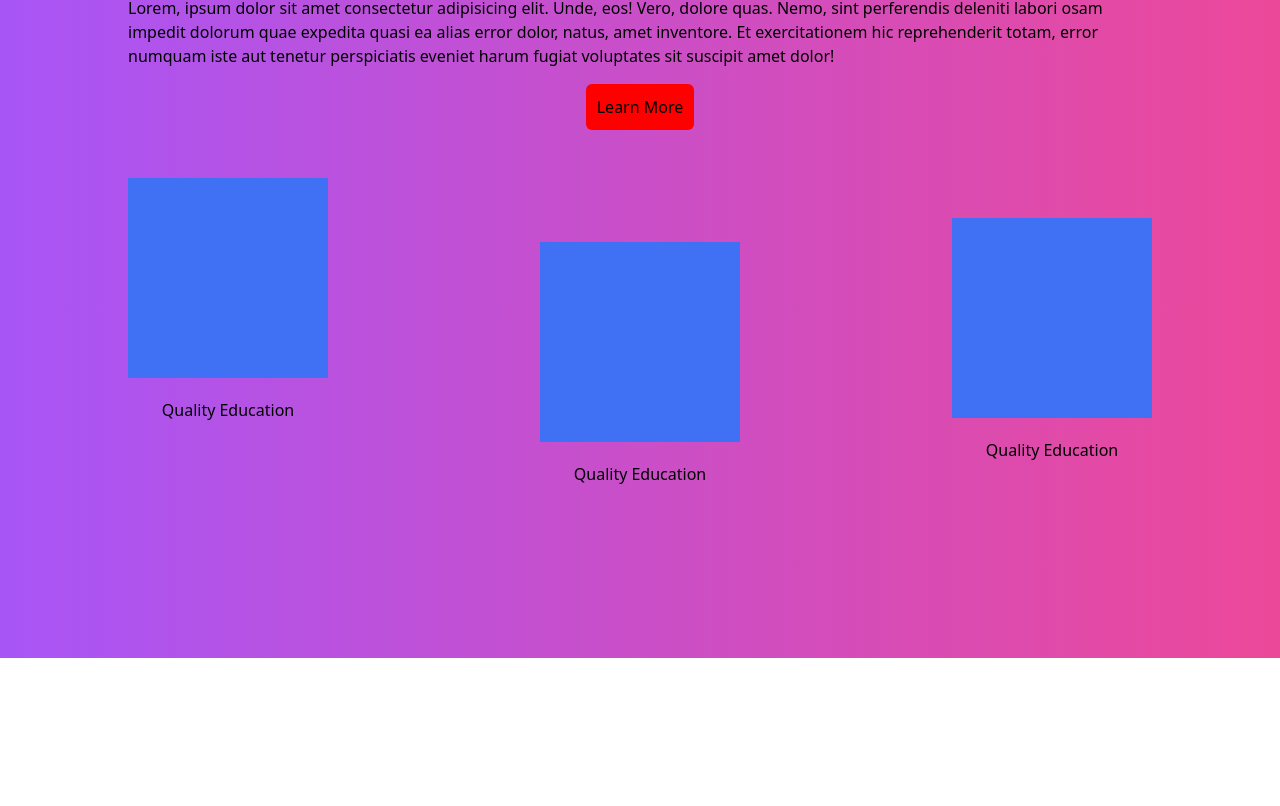
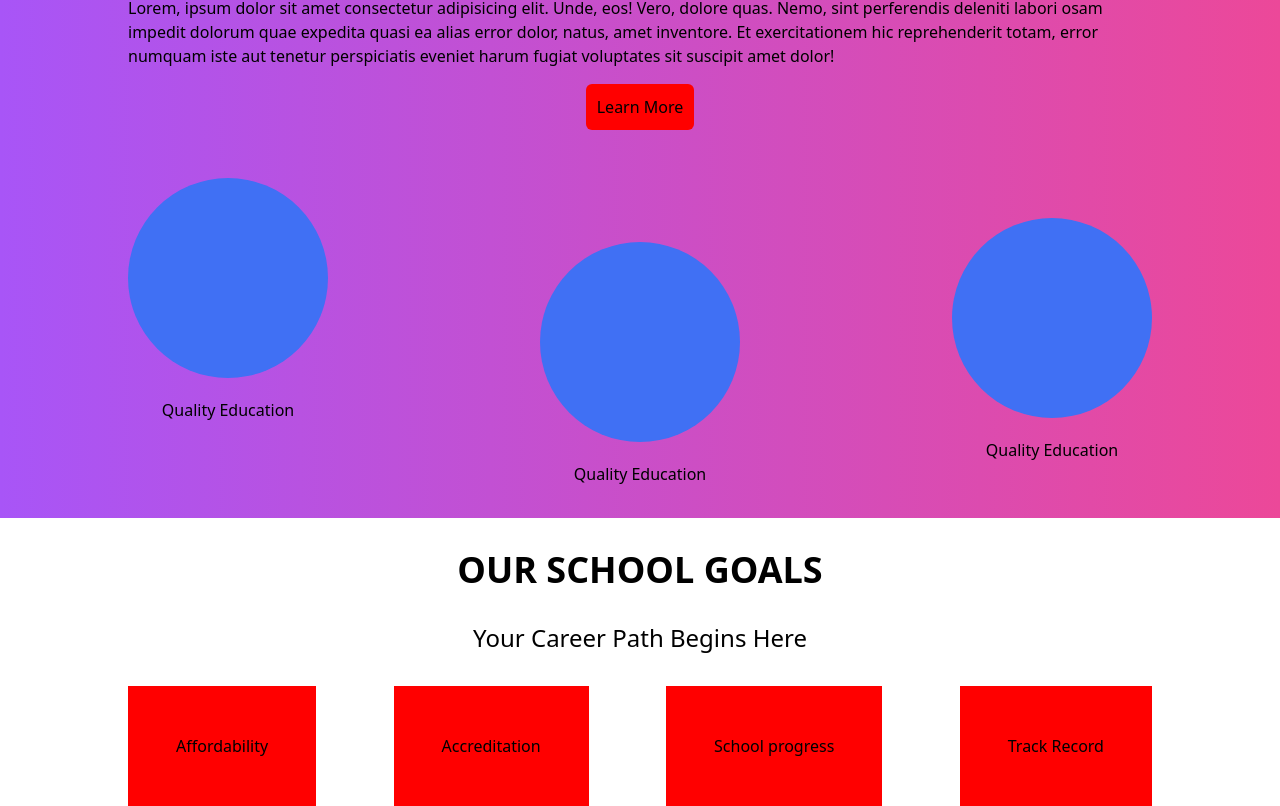
Before and after one commit to lil-dev16/ansar-academy, a React (Create React App) app: page / in a window 1280 px wide. Shown: the part 200-1006 px from the top of the page. Before the commit the page ends 858 px from the top, so only its background shows below. Built offline with nearby package versions, Linux system fonts and the light colour scheme.

Commit message:
added stuff

```diff
--- a/package.json
+++ b/package.json
@@ -6,6 +6,7 @@
     "@testing-library/jest-dom": "^5.14.1",
     "@testing-library/react": "^13.0.0",
     "@testing-library/user-event": "^13.2.1",
+    "gsap": "^3.11.4",
     "react": "^18.2.0",
     "react-dom": "^18.2.0",
     "react-icons": "^4.7.1",
--- /dev/null
+++ b/src/components/Goals.jsx
@@ -0,0 +1,28 @@
+import React from 'react'
+import {gsap} from 'gsap'
+
+const Goals = () => {
+  return (
+    <div className='bg-r text-center'>
+        <h1 className='text-4xl font-bold py-[2rem]'>OUR SCHOOL GOALS</h1>
+        <p className='pb-[2rem] text-2xl'>Your Career Path Begins Here</p>
+        <div className="goals-sec flex flex-col md:flex-row justify-between gap-[1rem]">
+            <div className="box">
+                <p>Affordability</p>
+            </div>
+            <div className="box">
+                <p>Accreditation</p>
+            </div>
+            <div className="box">
+                <p>School progress</p>
+            </div>
+            <div className="box">
+                <p>Track Record</p>
+            </div>
+        </div>
+    </div>
+  )
+}
+gsap.from('.box', {opacity: 0, duration: 2, delay: 2, x: 60})
+gsap.from('.bg-r', {opacity: 0, duration: 2, delay: 2, y: 25})
+export default Goals
--- a/src/components/Hero.jsx
+++ b/src/components/Hero.jsx
@@ -3,7 +3,7 @@ import React from 'react'
 const Hero = () => {
   return (
     <div className='bg-gradient-to-r from-purple-500 to-pink-500 min-h-[50vh] '>
-        <div className='bg-r grid '>
+        <div className='bg-r grid pb-[2rem] '>
 
         <h1 className='text-3xl font-bold text-center py-[2rem]'>Empowering Student knowledge</h1>
         <p>Lorem, ipsum dolor sit amet consectetur
@@ -15,18 +15,18 @@ const Hero = () => {
                error numquam iste aut tenetur perspiciatis
             eveniet harum fugiat voluptates sit suscipit amet dolor!</p>
             <button className='btn p-[.7rem] rounded-md my-[1rem] mr-[0]'>Learn More</button>
-            <div className="wavy-sec flex justify-between h-[60vh] mt-[2rem]">
+            <div className="wavy-sec flex flex-col md:flex-row justify-between mt-[2rem]">
               <div className="circ-con flex flex-col items-center gap-[20px]">
-                <div className="circle w-[200px] h-[200px] "></div>
+                <div className="circle w-[200px] h-[200px] rounded-full"></div>
                 <p>Quality Education</p>
               </div>
               <div className="circ-con flex flex-col items-center gap-[20px] mt-[4rem]">
-                <div className="circle w-[200px] h-[200px]"></div>
+                <div className="circle w-[200px] h-[200px] rounded-full"></div>
                 <p>Quality Education</p>
               </div>
               <div className="circ-con flex flex-col items-center gap-[20px] mt-[2.5rem]">
-                <div className="circle w-[200px] h-[200px]"></div>
-                <p>Quality Education</p>
+                <div className="circle w-[200px] h-[200px] rounded-full"></div>
+                <p >Quality Education</p>
               </div>
             </div>
         </div>
--- a/src/components/Navbar.jsx
+++ b/src/components/Navbar.jsx
@@ -1,6 +1,7 @@
 import React, { useEffect, useState } from 'react'
 import { NavLink } from 'react-router-dom'
 import {BsSearch} from 'react-icons/bs'
+import {gsap} from 'gsap'
 
 
 const Navbar = () => {
@@ -33,13 +34,13 @@ const Navbar = () => {
         </div>
         <div className={`${showSidebar ? 'shw' : 'noshw'} nav bg-r`}>
             <ul className= ' nav__content'>
-                <NavLink to="/">Home</NavLink>
-                <NavLink to="/history">History</NavLink>
-                <NavLink to = "/admission">Admission</NavLink>
-                <NavLink to = "/about_us">About us</NavLink>
-                <NavLink to = "/gallery">Gallery</NavLink>
-                <NavLink to = "/contact">Contact</NavLink>
-                <NavLink to = "/login">Login Dashboard</NavLink>
+                <NavLink to="/" className="nav__item">Home</NavLink>
+                <NavLink to="/history" className="nav__item">History</NavLink>
+                <NavLink to = "/admission" className="nav__item">Admission</NavLink>
+                <NavLink to = "/about_us" className="nav__item">About us</NavLink>
+                <NavLink to = "/gallery" className="nav__item">Gallery</NavLink>
+                <NavLink to = "/contact" className="nav__item">Contact</NavLink>
+                <NavLink to = "/login" className="nav__item">Login Dashboard</NavLink>
                 <BsSearch />
             </ul>
         </div>
@@ -47,5 +48,6 @@ const Navbar = () => {
     </div>
   )
 }
+gsap.from('.nav__item', {opacity: 0, duration: 3, delay: 3, y: 25, ease:'expo.out', stagger: .2})
 
 export default Navbar
--- a/src/index.css
+++ b/src/index.css
@@ -145,3 +145,7 @@ html{
  .circle{
     background-color: #4070F4;
  }
+ .box{
+    background-color: red;
+    padding: 3rem;
+ }
--- a/src/pages/Home.jsx
+++ b/src/pages/Home.jsx
@@ -1,4 +1,5 @@
 import React from 'react'
+import Goals from '../components/Goals'
 import Hero from '../components/Hero'
 import Navbar from '../components/Navbar'
 
@@ -7,6 +8,7 @@ const Home = () => {
     <div>
         <Navbar />
         <Hero />
+        <Goals />
     </div>
   )
 }
```
Also changed, not shown: 1 other file (tests, documents, lock files or other folders).
